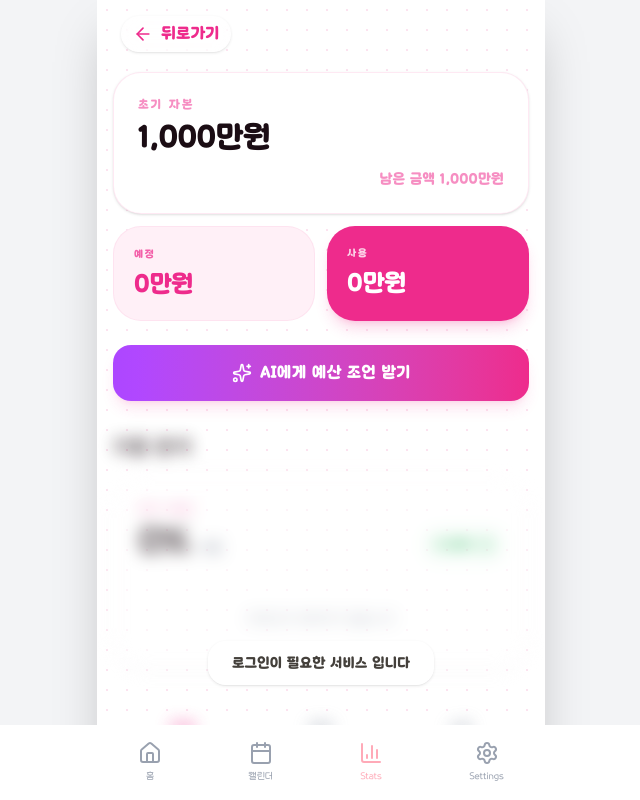
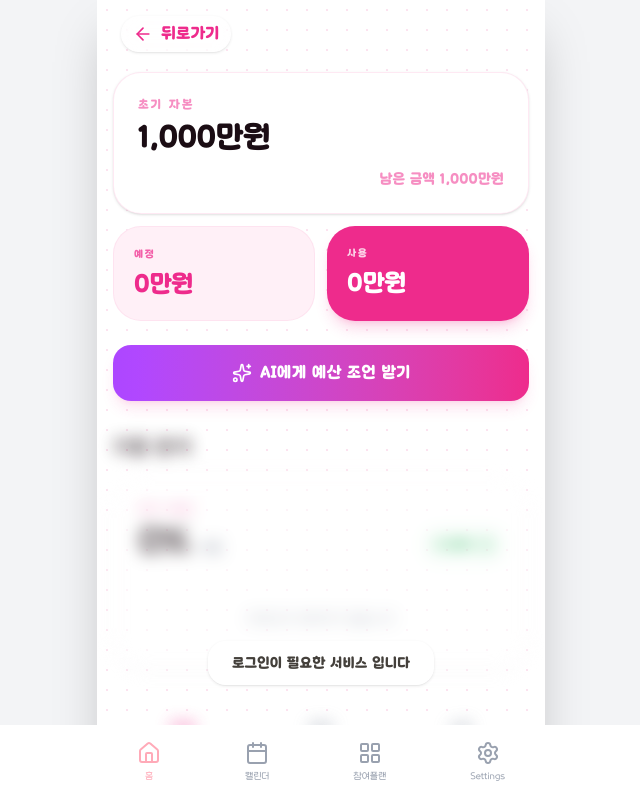
Before and after one commit to Junnnnnnnnnnn/wedding-plant, a Next.js app: page /budget-detail in a window 1280 px wide. Shown: the top 800 px of the page, without its empty margins (319-959 px from the left). Built offline with nearby package versions, Linux system fonts and the light colour scheme.

Commit message:
feat: update BottomTabBar to include 'rooms' tab, change active tab to 'home', and adjust routing logic for improved navigation

```diff
--- a/app/budget-detail/page.tsx
+++ b/app/budget-detail/page.tsx
@@ -460,12 +460,13 @@ const BudgetDetailsPage = () => {
                 />
 
                 <BottomTabBar
-                    activeTab="stats"
+                    activeTab="home"
                     showLoginButton={false}
                     onTabClick={(tab) => {
                         if (tab === 'home') router.push('/main');
                         if (tab === 'calendar') router.push('/main');
-                        if (tab === 'stats') router.push('/budget-detail');
+                        // TODO: rooms 탭 - 룸 리스트 페이지 연동 예정
+                        if (tab === 'rooms') void 0;
                         if (tab === 'settings') router.push('/setting');
                     }}
                 />
--- a/app/components/BottomTabBar.tsx
+++ b/app/components/BottomTabBar.tsx
@@ -1,8 +1,8 @@
 "use client";
 
-import { Home, Calendar, BarChart3, Settings } from "lucide-react";
+import { Home, Calendar, LayoutGrid, Settings } from "lucide-react";
 
-type TabType = "home" | "calendar" | "stats" | "settings";
+type TabType = "home" | "calendar" | "rooms" | "settings";
 
 /* eslint-disable react/require-default-props */
 interface BottomTabBarProps {
@@ -29,7 +29,7 @@ export default function BottomTabBar({
   }> = [
     { id: "home", label: "홈", icon: Home },
     { id: "calendar", label: "캘린더", icon: Calendar },
-    { id: "stats", label: "Stats", icon: BarChart3 },
+    { id: "rooms", label: "참여플랜", icon: LayoutGrid },
     { id: "settings", label: "Settings", icon: Settings },
   ];
 
```
Lines whose indentation alone changed are shown as unchanged.
